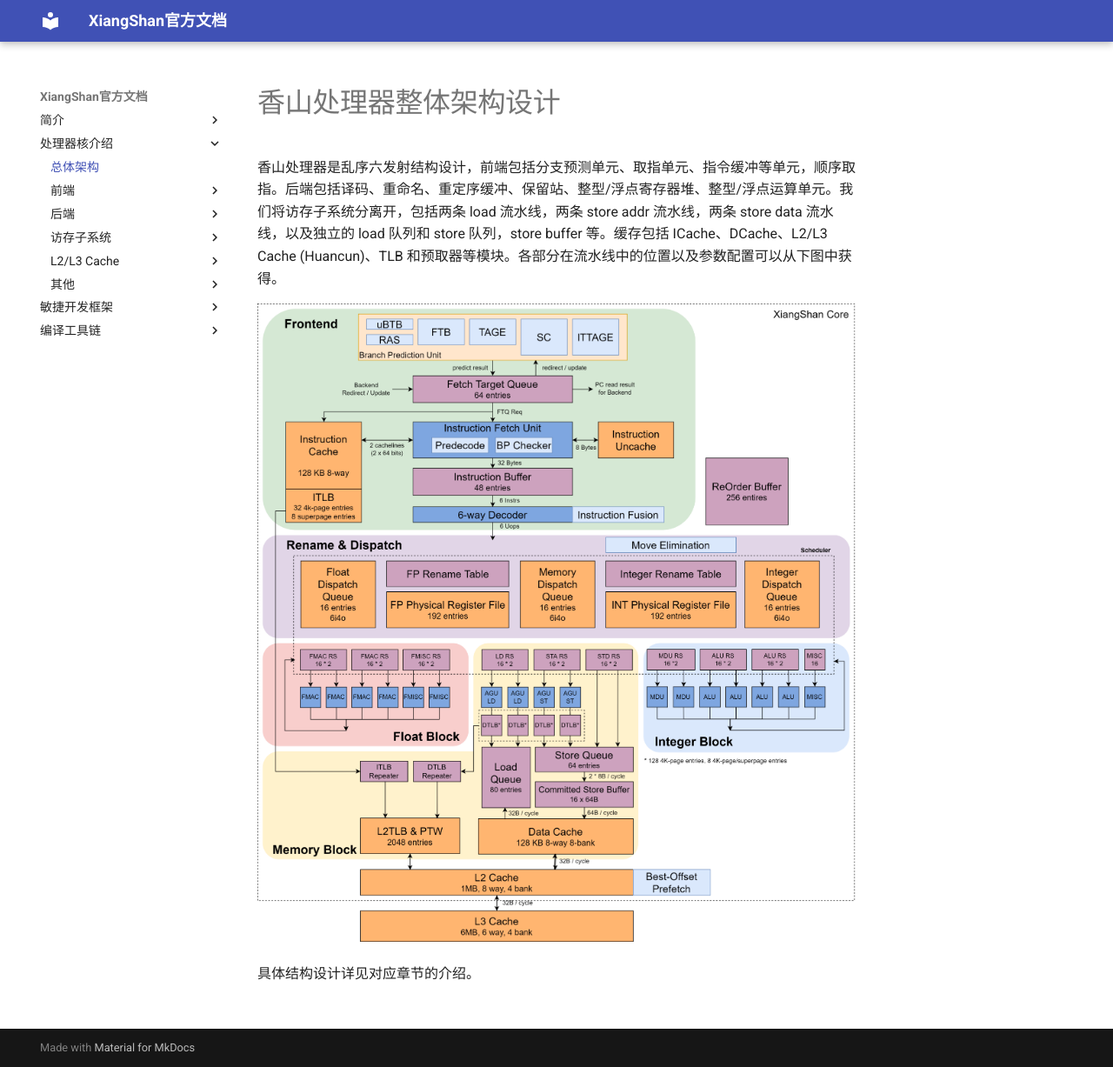
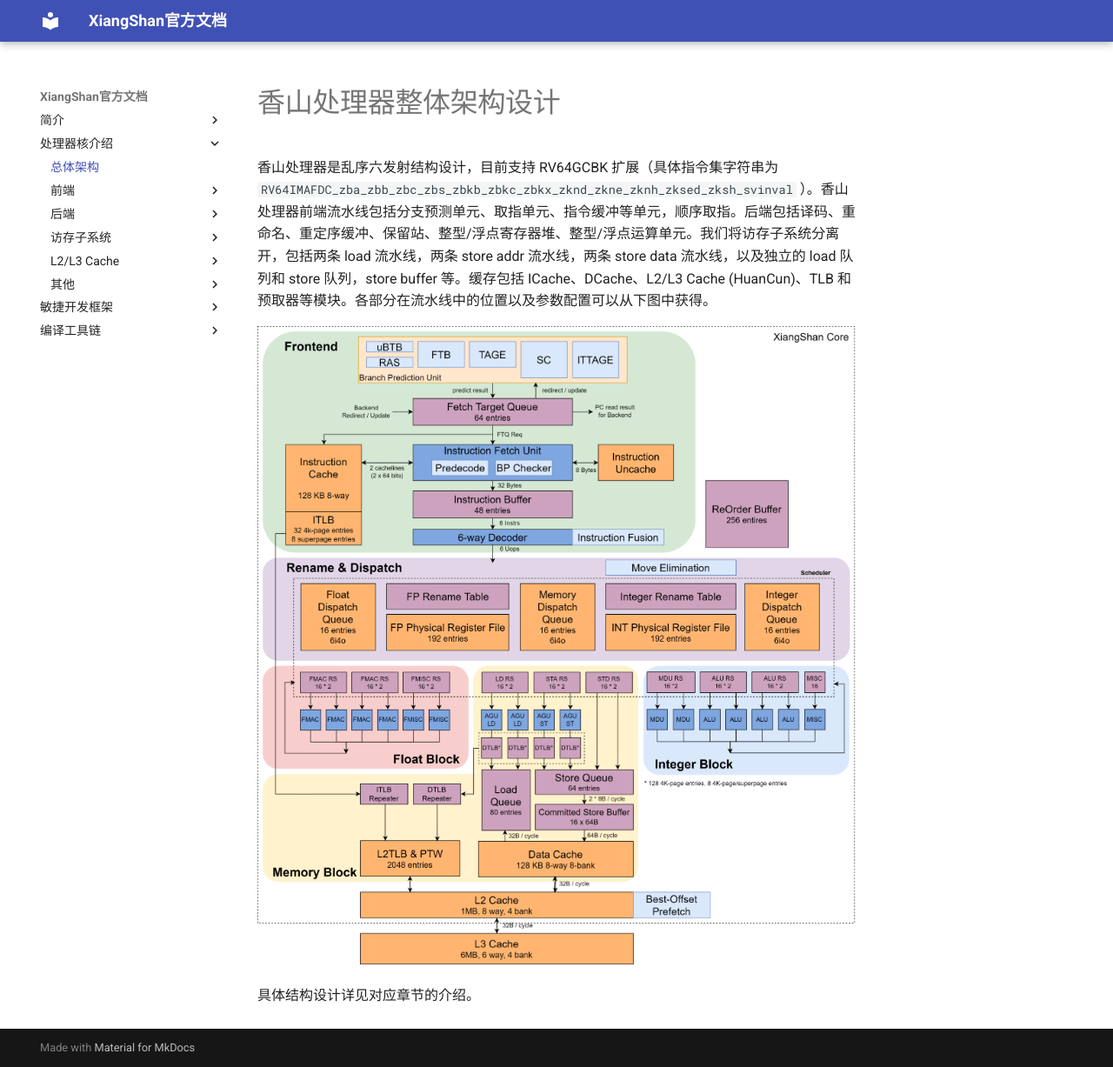
Before and after one commit to OpenXiangShan/XiangShan-doc, an MkDocs documentation site: the page built from docs/arch.md, in a window 1280 px wide and 1227 px high. Shown: the whole window at 87% size. Built offline with MkDocs 1.6.1 and Material for MkDocs 9.7.7, drawn with Linux system fonts in a browser that asks for light colours.

Commit message:
docs,arch: update ISA string

```diff
--- a/docs/arch.md
+++ b/docs/arch.md
@@ -1,6 +1,6 @@
 # 香山处理器整体架构设计
 
-香山处理器是乱序六发射结构设计，前端包括分支预测单元、取指单元、指令缓冲等单元，顺序取指。后端包括译码、重命名、重定序缓冲、保留站、整型/浮点寄存器堆、整型/浮点运算单元。我们将访存子系统分离开，包括两条 load 流水线，两条 store addr 流水线，两条 store data 流水线，以及独立的 load 队列和 store 队列，store buffer 等。缓存包括 ICache、DCache、L2/L3 Cache (Huancun)、TLB 和预取器等模块。各部分在流水线中的位置以及参数配置可以从下图中获得。
+香山处理器是乱序六发射结构设计，目前支持 RV64GCBK 扩展（具体指令集字符串为 `RV64IMAFDC_zba_zbb_zbc_zbs_zbkb_zbkc_zbkx_zknd_zkne_zknh_zksed_zksh_svinval` ）。香山处理器前端流水线包括分支预测单元、取指单元、指令缓冲等单元，顺序取指。后端包括译码、重命名、重定序缓冲、保留站、整型/浮点寄存器堆、整型/浮点运算单元。我们将访存子系统分离开，包括两条 load 流水线，两条 store addr 流水线，两条 store data 流水线，以及独立的 load 队列和 store 队列，store buffer 等。缓存包括 ICache、DCache、L2/L3 Cache (HuanCun)、TLB 和预取器等模块。各部分在流水线中的位置以及参数配置可以从下图中获得。
 
 ![香山架构图](./figs/nanhu.png)
 
```
